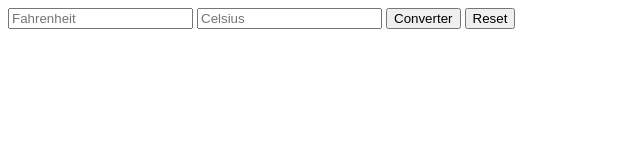
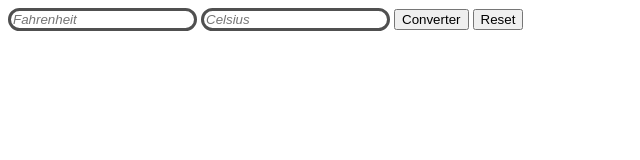
Before and after one commit to hugoferreirasantos/Repositorio-Javascript, a plain HTML site: page Exercicio_01.html in a window 1280 px wide. Shown: the whole page, without its empty margins (0-640 px from the left). Drawn offline with Linux system fonts and the light colour scheme.

Commit message:
Alteração nas Caixas

```diff
--- a/style.css
+++ b/style.css
@@ -1,64 +1,11 @@
 .boxFahrenheit {
-    writing-mode: horizontal-tb !important;
-    font-style:
-    font-variant-ligatures
-    font-variant-caps
-    font-variant-numeric
-    font-variant-east-asia
-    font-weight
-    font-stretch
-    font-size
-    font-family
-    text-rendering auto;
-
-    letter-spacing :normal
-    line-heightnormal
-    text-transform none
-    text-indent 0px
-    text-shadow none
-    display inline-block
-    text-alignstart
-    appearance auto
-    -webkit-rtl-ordering logical
-    cursor text
-    background-color -internal-light-dark(rgb(255, 255, 255), rgb(59, 59, 59))
-    margin 0em
-    padding 1px 2px
-    border-width 2px
-    border-style inset
-    border-color -internal-light-dark(rgb(118, 118, 118), rgb(133, 133, 133))
-    border-image initial
-}
-
-.boxCelsius{
-    writing-mode: horizontal-tb !important;
-    font-style:
-    font-variant-ligatures
-    font-variant-caps
-    font-variant-numeric
-    font-variant-east-asia
-    font-weight
-    font-stretch
-    font-size
-    font-family
-    text-rendering auto;
-
-    letter-spacing :normal
-    line-heightnormal
-    text-transform none
-    text-indent 0px
-    text-shadow none
-    display inline-block
-    text-alignstart
-    appearance auto
-    -webkit-rtl-ordering logical
-    cursor text
-    background-color -internal-light-dark(rgb(255, 255, 255), rgb(59, 59, 59))
-    margin 0em
-    padding 1px 2px
-    border-width 2px
-    border-style inset
-    border-color -internal-light-dark(rgb(118, 118, 118), rgb(133, 133, 133))
-    border-image initial
+    border: 3px solid #505050;
+    border-radius: 40px;
+    font-style: italic;
 
 }
+.boxCelsius{
+    border: 3px solid #505050;
+    border-radius: 40px;
+    font-style: italic;
+}
```
